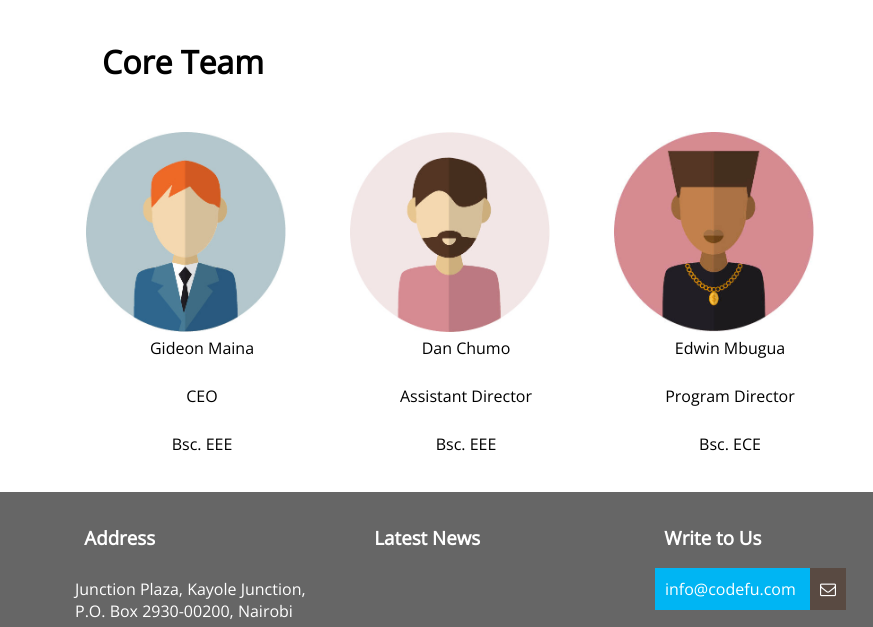
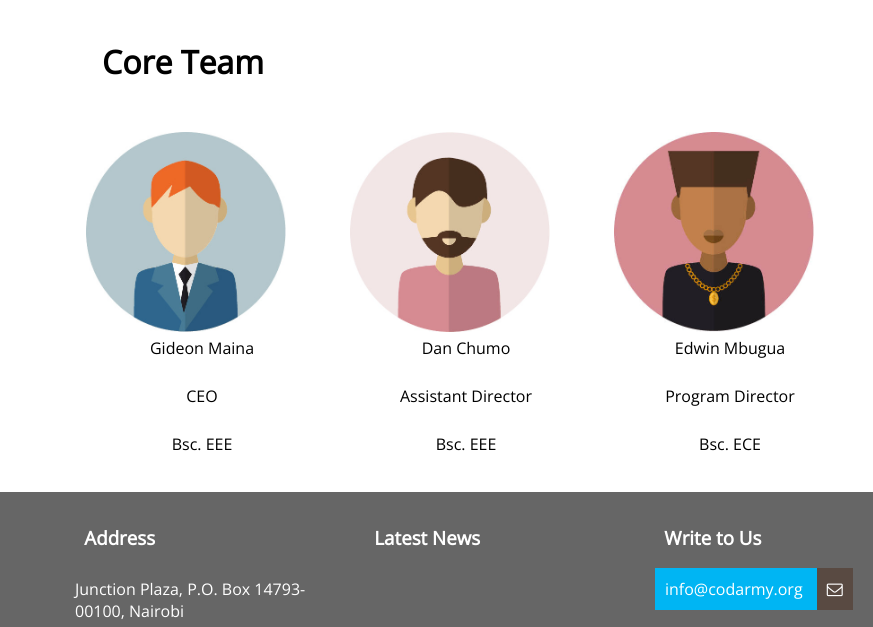
Before and after one commit to CodeKe/.github.io, a plain HTML site: page team.html in a window 1280 px wide. Shown: the part 173-800 px from the top of the page, 0-873 px from the left. Drawn offline with nearby package versions, Linux system fonts and the light colour scheme.

Commit message:
Address changed

```diff
--- a/team.html
+++ b/team.html
@@ -240,8 +240,7 @@
 
                                         <h3>Address</h3>
                                         <P>
-                                                Junction Plaza, Kayole Junction, P.O. Box 2930-00200, Nairobi
-
+                                                Junction Plaza, P.O. Box 14793-00100, Nairobi
 
 
                                         </p>
@@ -260,7 +259,7 @@
                                         <div class="btn-send ">
 
                                                 <span class="bg-primary btn">
-                                                        info@codefu.com
+                                                        info@codarmy.org
                                                 </span>
 
                                                 <span class="btn fadein theme-brown ">
@@ -318,7 +317,7 @@
                 <section class="register center-pos ">
 
                         <p>Register your school</p>
-                        <a class="fadein btn">Register</a>
+                        <a href="https://goo.gl/forms/pfharM2vzFHA7uKh1" target="blank" class="fadein btn">Register</a>
 
 
                 </section>
```
Also changed, not shown: donate.html (+2 -2 lines), index.html (+2 -2 lines), program.html (+3 -3 lines).
